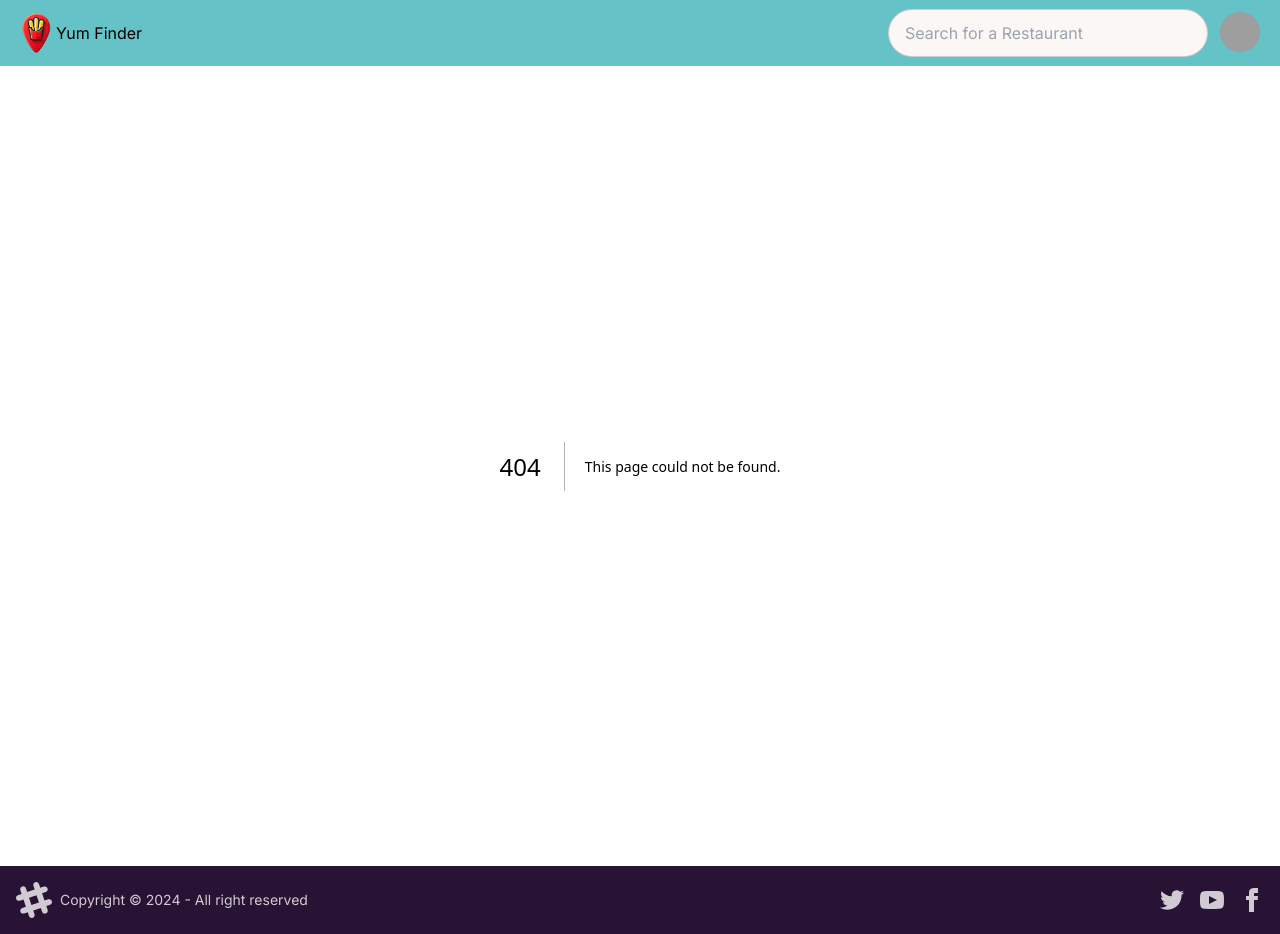
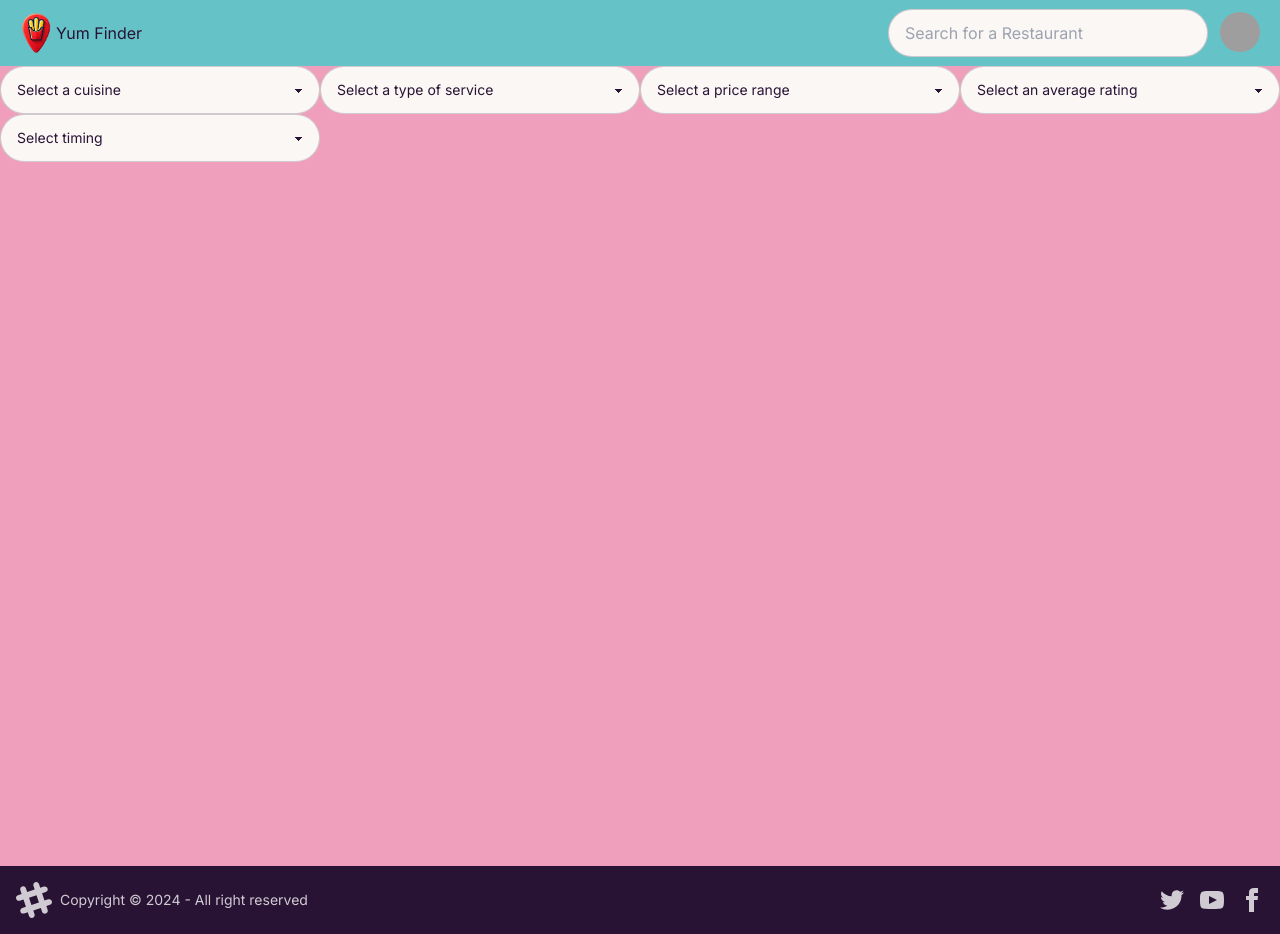
Before and after one commit to helloWerld/restaurant, a Next.js app: page /development in a window 1280 px wide. Before the commit this address had no page. Built offline with nearby package versions, Linux system fonts and the light colour scheme; grey boxes are pictures that could not be loaded.

Commit message:
Added BasicFilters jsx

```diff
--- /dev/null
+++ b/src/app/development/page.js
@@ -0,0 +1,11 @@
+import React from "react";
+import BasicFilters from "@/components/BasicFilters";
+const development = () => {
+  return (
+    <div className="min-h-screen bg-secondary">
+      <BasicFilters />
+    </div>
+  );
+};
+
+export default development;
--- /dev/null
+++ b/src/components/BasicFilters.jsx
@@ -0,0 +1,57 @@
+import React from "react";
+
+const BasicFilters = () => {
+  return (
+    <div>
+      {" "}
+      <select className="select select-bordered w-full max-w-xs" id="Cuisine">
+        <option disabled selected value="">
+          Select a cuisine
+        </option>
+        <option value="Italian">Italian</option>
+        <option value="American">American</option>
+        <option value="Hispanic">Hispanic</option>
+        <option value="Asian">Asian</option>
+        <option value="Middle Eastern">Middle Eastern</option>
+        <option value="French">French</option>
+        <option value="Other">All Other</option>
+      </select>
+      <select className="select select-bordered w-full max-w-xs" id="RestType">
+        <option disabled selected value="">
+          Select a type of service
+        </option>
+        <option value="Table Service">Table Service</option>
+        <option value="Fast Food">Fast Food</option>
+        <option value="Takeout">Takeout</option>
+        <option value="Delivery">Delivery</option>
+      </select>
+      <select className="select select-bordered w-full max-w-xs" id="Price">
+        <option disabled selected value="">
+          Select a price range
+        </option>
+        <option value="1Dollar">$</option>
+        <option value="2Dollar">$$</option>
+        <option value="3Dollar">$$$</option>
+        <option value="4Dollar">$$$$</option>
+      </select>
+      <select className="select select-bordered w-full max-w-xs" id="Rating">
+        <option disabled selected value="">
+          Select an average rating
+        </option>
+        <option value="1Star">&#9733</option>
+        <option value="2Star">&#9733&#9733</option>
+        <option value="3Star">&#9733&#9733&#9733</option>
+        <option value="4Star">&#9733&#9733&#9733&#9733</option>
+      </select>
+      <select className="select select-bordered w-full max-w-xs" id="Timing">
+        <option disabled selected value="">
+          Select timing
+        </option>
+        <option value="Open">Open now</option>
+        <option value="Closing">Closing soon</option>
+      </select>
+    </div>
+  );
+};
+
+export default BasicFilters;
```
Also changed, not shown: tailwind.config.js (+8 -8 lines).
